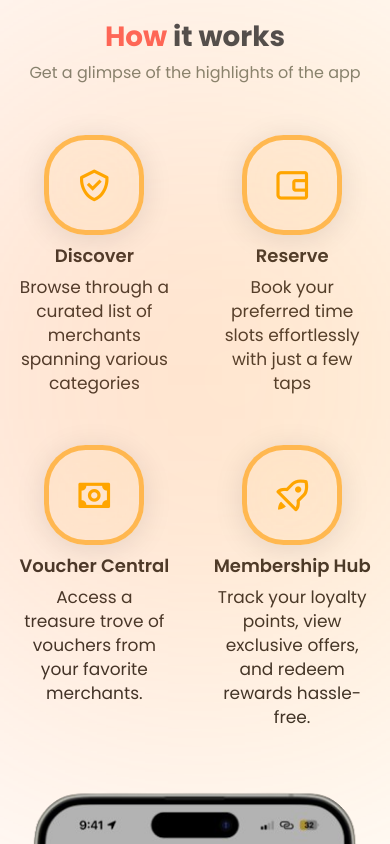
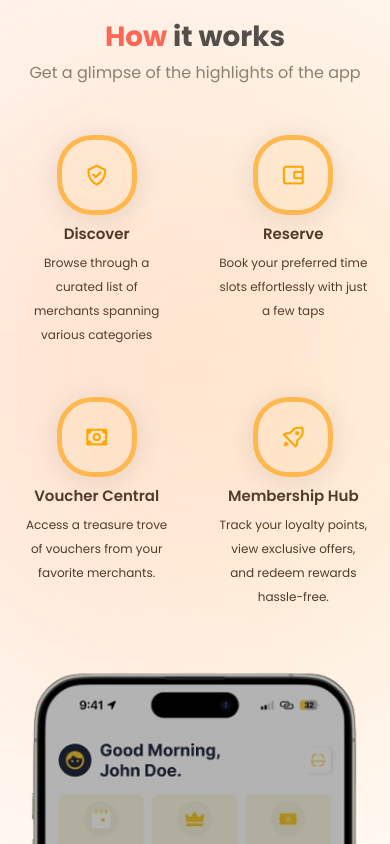
Before and after one commit to Saeedul/mepo-global, a plain HTML site: page index.html in a window 390 px wide. Shown: the part 860-1704 px from the top of the page. Drawn offline with nearby package versions, Linux system fonts and the light colour scheme; files whose address does not match are found by name.

Commit message:
updated responsiveness

```diff
--- a/assets/css/style.css
+++ b/assets/css/style.css
@@ -599,8 +599,8 @@ span {
         /* Change background color on hover */
     }
 
-    .get-started .info-text {
-        text-align: center;
+    .navbar-nav .nav-item .nav-link::before {
+        visibility: hidden;
     }
 
     .get-started .items-box {
@@ -614,14 +614,27 @@ span {
         display: flex;
         align-items: center;
         justify-content: center;
-        width: 100px;
-        height: 100px;
+        width: 80px;
+        height: 80px;
         border: 5px solid rgba(255, 182, 73, 0.948);
-        border-radius: 2.6rem;
+        border-radius: 35px;
         box-shadow: 0 4px 30px rgba(0, 0, 0, 0.1);
         background: rgba(255, 212, 162, 0.2);
         backdrop-filter: blur(90px);
         margin-bottom: 10px;
+    }
+
+    .get-started .items-box .item-container .item .bx {
+        font-size: 25px;
+        color: #FFA500;
+    }
+
+    .get-started .items-box .item-container h3 {
+        font-size: 15px;
+    }
+
+    .get-started .items-box .item-container p {
+        font-size: 12px;
     }
 
     .get-started .items-box:before {
```
